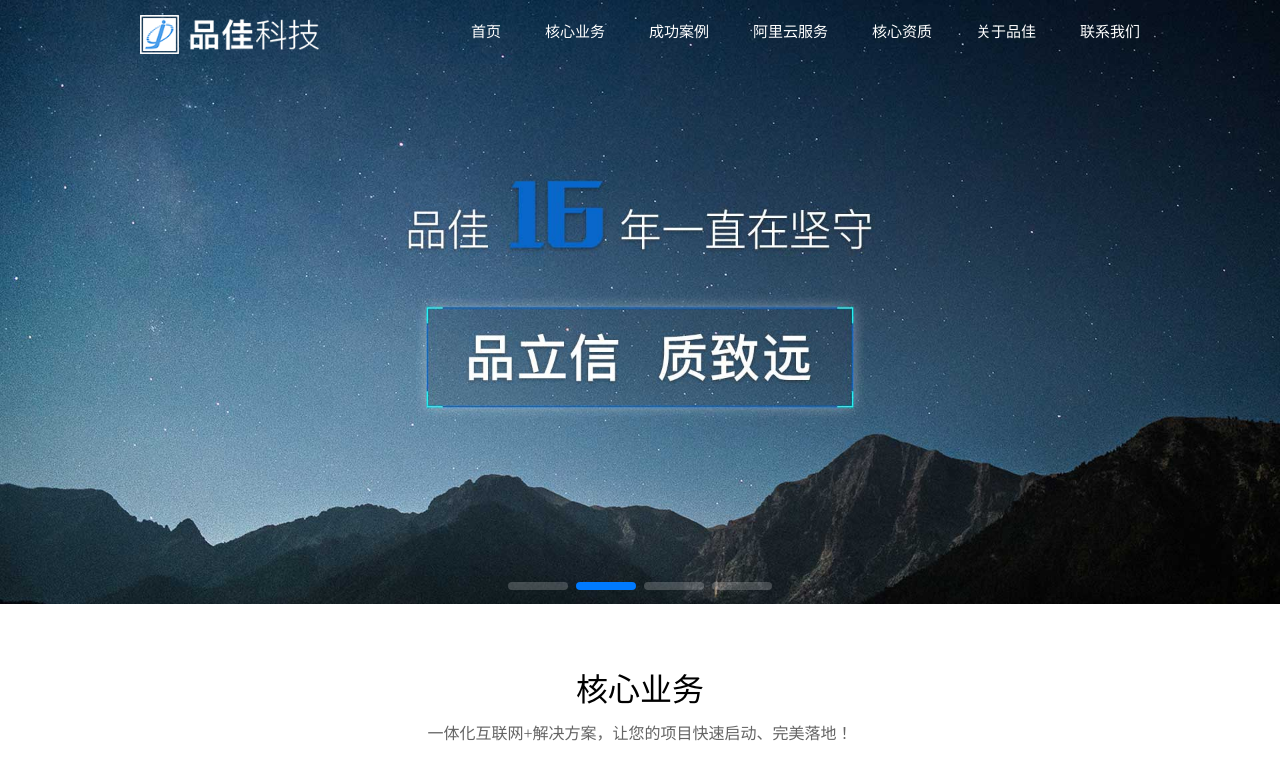
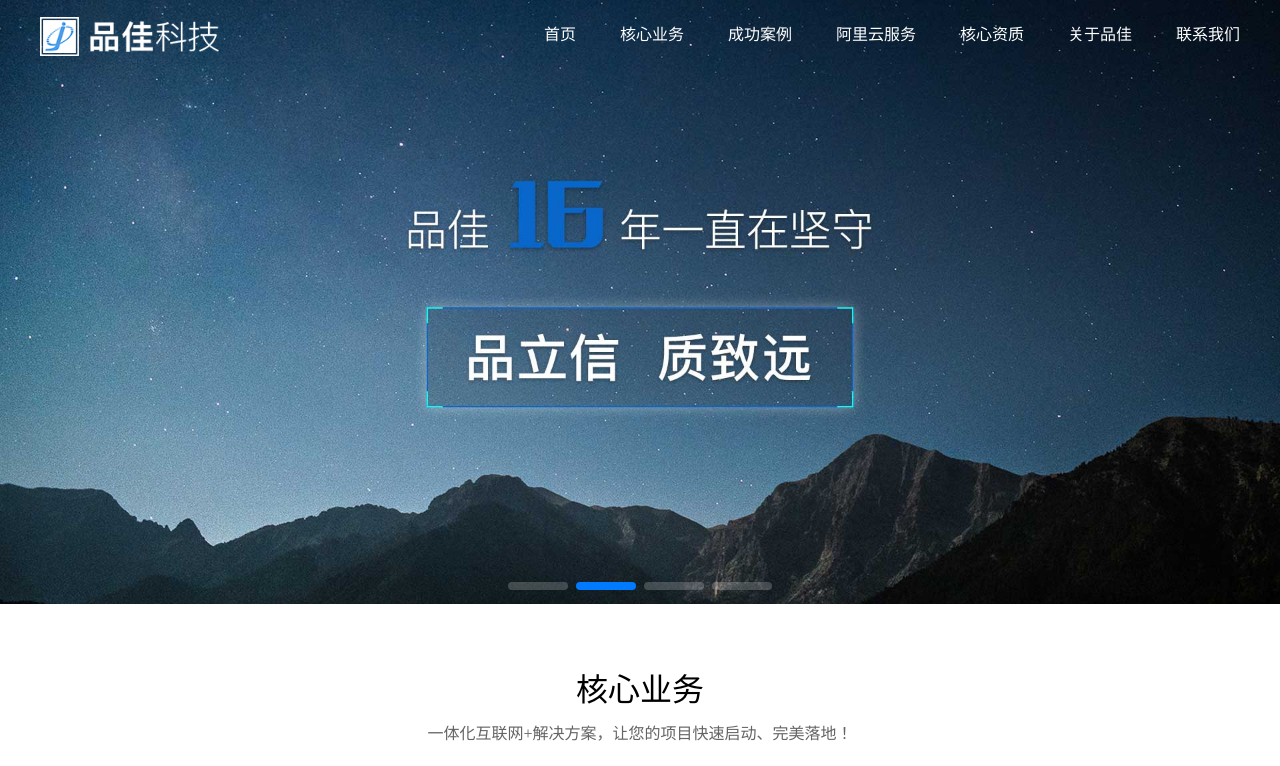
Before and after one commit to suPengHui6/pj, a plain HTML site: page index.html in a window 1280 px wide. Shown: the top 766 px of the page. Drawn offline with Linux system fonts and the light colour scheme.

Commit message:
Add files via upload

```diff
--- a/common/header.css
+++ b/common/header.css
@@ -7,8 +7,8 @@
 	top:0px;
 	left:50%;
 	z-index: 9999;
-	/*width:1200px;*/
-	/*margin-left:-600px;*/
+	width:1200px;
+	margin-left:-600px;
 	/*width: 82%;
     margin-left: -41%;*/
 }
@@ -18,13 +18,19 @@
 	margin-left:0px;
 	background:#fff;
 }
-
+#nav-list .nav-header{
+	/*width:80%;*/
+	width:1200px;
+	margin:0 auto;
+}
 #nav-list>.nav-header>ul>li.on a{
 	color:#007AFF;
 }
 .nav-list>.nav-header>ul>li{
+	height: 70px;
+	line-height: 70px;
 	display:inline-block;
-	padding:20px;
+	padding:0 20px;
 }
 #nav-list>.nav-header>ul>li>a{
 	color:#333;
@@ -32,57 +38,38 @@
 
 @media screen and (max-width: 1920px) {
 	.nav-list>.nav-header>h1>img{
-		width:230px;
-		padding: 15px 0;
-	}
-	#nav-list>.nav-header>ul>li>a{
-		font-size:24px;
-	}
-	.nav-list{
-		width:1380px;
-		margin-left:-690px;
-	}
-	#nav-list .nav-header{
-		/*width:80%;*/
-		width:1380px;
-		margin:0 auto;
-	}
-	.nav-list>.nav-header>ul>li>a{
-		color:#fff;
-		font-size:24px;
+		width:100%;
+		/*padding: 15px 0;*/
 	}
 }
 @media screen and (max-width: 1366px) {
-	.nav-list{
-		width:1000px;
-		margin-left:-500px;
-	}
-	#nav-list .nav-header{
-		/*width:80%;*/
-		width:1000px;
-		margin:0 auto;
-	}
 	.nav-list>.nav-header>h1>img{
 		width:78%;
-		padding: 15px 0;
+		/*padding: 15px 0;*/
 	}
 	#nav-list>.nav-header>h1>img{
-		width:161px;
-		padding: 15px 0;
+		width:70%;
+		/*padding: 15px 0;*/
 	}
-	#nav-list>.nav-header>ul>li>a{
-		font-size:15px;
-	}
-	.nav-list>.nav-header>ul>li>a{
-		color:#fff;
-		font-size:15px;
-	}
-
 }
 .nav-list>.nav-header>ul>li:last-child{
 	padding-right:0px;
 }
-
+.nav-header ul{
+	margin: 0 !important;
+}
+.nav-header h1{
+  margin:0 !important;
+  height: 70px !important;
+  line-height: 70px !important;
+}
+h1 img{
+	vertical-align: middle;
+}
+.nav-list>.nav-header>ul>li>a{
+	color:#fff;
+	font-size:16px;
+}
 .swiper-wrapper .swiper-slide img{
 	width:100%;
 }
```
